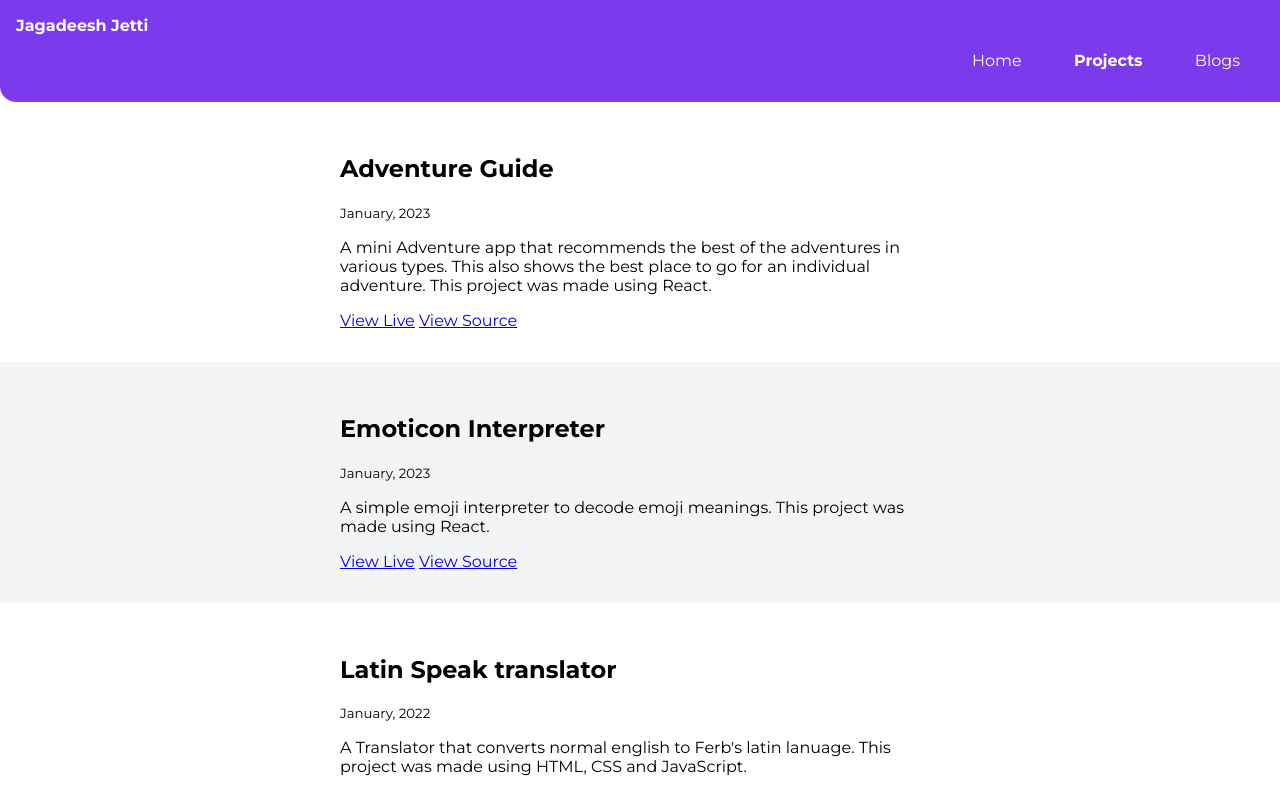
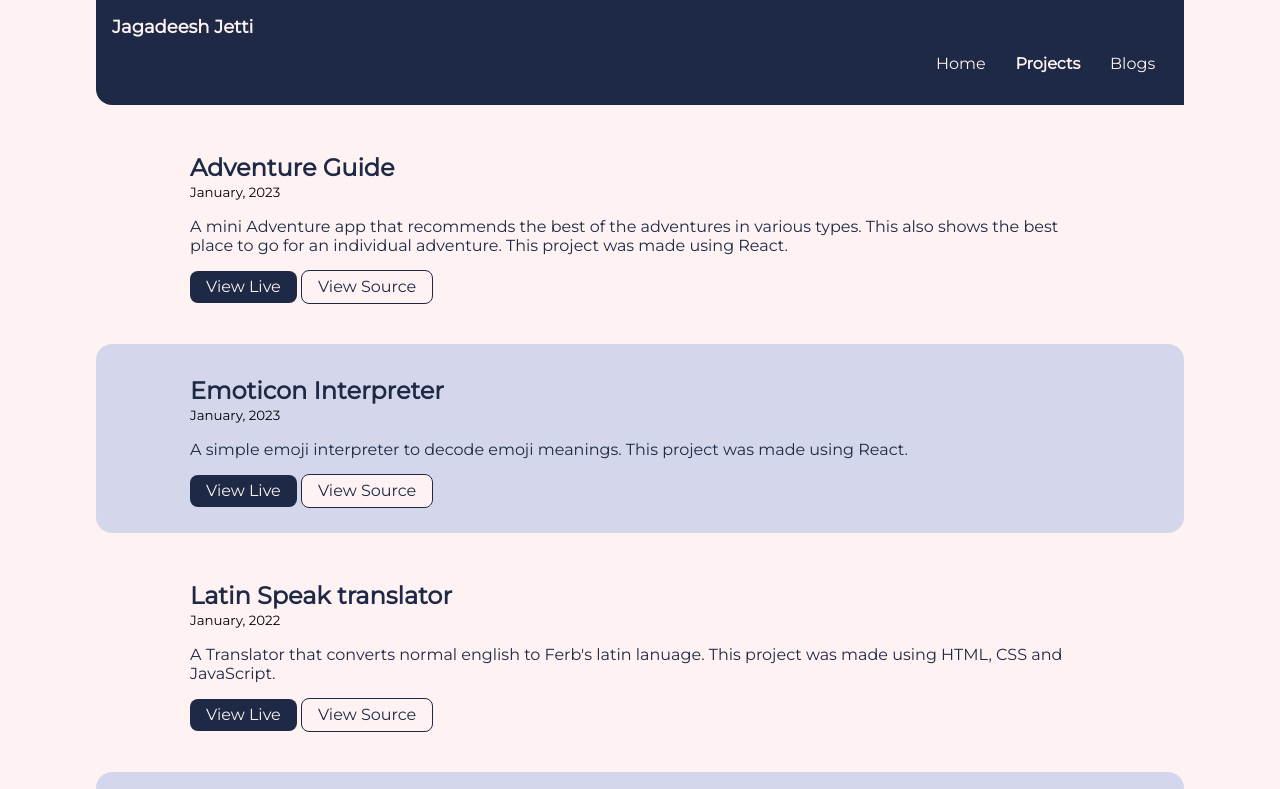
Before and after one commit to Jagadeesh-Jetti/Portfolio, a plain HTML site: page projects.html in a window 1280 px wide. Shown: the top 789 px of the page. Drawn offline with Linux system fonts and the light colour scheme.

Commit message:
style: added styling

```diff
--- a/style.css
+++ b/style.css
@@ -1,111 +1,122 @@
-@import url('https://fonts.googleapis.com/css2?family=Montserrat:wght@400;700&display=swap');
+@import url("https://fonts.googleapis.com/css2?family=Montserrat&display=swap");
+
+body {
+  font-family: "Montserrat", sans-serif;
+  color: var(--primary);
+  background-color: var(--secondary);
+  margin: 0px auto;
+  max-width: 85%;
+  width: 100%;
+}
 
 :root {
-    --primary-color: #7C3AED;
-    --off-white: #F3F4F6;
-    --dark-gray: #6B7280;
-}
-
-body {
-    font-family: 'Montserrat', sans-serif;
-    margin: 0px
+  --primary: #1d2945;
+  --secondary: #fef2f2;
+  --tertiary: #d4d7ec;
+  --primary-major: rgb(47, 46, 65);
 }
 
 hr {
-    margin: 2rem 0rem;
+  margin: 2rem 0;
 }
 
-/** spaces **/
-
-.margin-md {
-    margin: 2rem;
+.text-sm {
+  font-size: 0.8rem;
 }
 
-/** container **/
+/** containers **/
+
 .container {
-    padding: 0rem 1rem;
+  padding: 0rem 0rem;
+}
+
+.container-fluid {
+  padding-left: 1rem;
+  padding-right: 1rem;
+}
+
+.container-footer {
+  margin: auto;
+  padding-left: 1rem;
+  padding-right: 1rem;
+  max-width: 600px;
 }
 
 .container-center {
-    max-width: 600px;
+  max-width: 900px;
+  width: 100%;
   margin: auto;
 }
 
 /** links **/
-.link {
-    box-sizing: border-box;
+
+.primary-link {
   text-decoration: none;
-    padding: 0.5rem 1rem;
+  color: var(--secondary);
+  background-color: var(--primary);
+  width: max-content;
+  min-width: 140px;
+  border-radius: 0.5rem;
+  padding: 0.4rem 1rem 0.4rem 1rem;
 }
 
-.link-primary {
-    background-color: var(--primary-color);
+.secondary-link {
+  text-decoration: none;
+  color: var(--primary);
+  border: 1px solid var(--primary);
+  width: max-content;
+  min-width: 140px;
   border-radius: 0.5rem;
-    color: white;
-    display: block;
-    max-width: 140px;
-    margin: 1rem 1rem 1rem 0rem;
+  padding: 0.4rem 1rem 0.4rem 1rem;
+  background-color: var(--secondary);
 }
 
-.link-secondary {
-    color: var(--primary-color);
-    border-radius: 0.5rem;
-    border: 1px solid var(--primary-color);
-    display: block;
-    max-width: 140px;
-    margin: 1rem 1rem 1rem 0rem;
+
+
+.navigation {
+  background-color: var(--primary);
+  padding: 1rem 0rem;
+  color: var(--secondary);
+  border-bottom-left-radius: 1rem;
 }
 
-/** look into BEM naming convention for CSS **/
-
-/** lists **/
+.nav-brand {
+  font-weight: bolder;
+  font-size: large;
+}
 
 .list-non-bullet {
   list-style: none;
-    padding-inline-start: 0px;
+  text-align: right;
 }
 
 .list-item-inline {
-    display: inline;
-    padding: 0rem 0.5rem;
+  display: inline-block;
+  padding: 0rem 0.8rem;
 }
 
-/** navigation **/
-
-.navigation {
-    background-color: var(--primary-color);
-    color: white;
-    padding: 1rem;
-    border-bottom-left-radius: 1rem;
-}
-
-.navigation .nav-brand {
-    font-weight: bold;
-}
-
-.navigation .nav-pills {
-    text-align: right;
-}
-
-.navigation .link {
-    color: white;
+.navigation a {
+  text-decoration: none;
+  color: var(--secondary);
 }
 
 .navigation .link-active {
   font-weight: bold;
 }
 
-/** header **/
+
+
 
 .hero {
   padding: 2rem;
   padding-top: 5rem;
-
+  color: var(--tertiary);
+  display: block;
 }
 
-.hero .hero-img {
+.hero img {
   max-width: 80%;
-    width: 350px;
+  width: 400px;
   display: block;
   margin: auto;
 }
@@ -113,57 +124,80 @@ hr {
 .hero .hero-heading {
   text-align: center;
   padding-top: 1rem;
-    color: var(--dark-gray);
+  font-weight: bold;
+  color: var(--primary);
 }
 
 .hero .hero-heading .heading-inverted {
-    color: var(--primary-color);
+  color: var(--primary-major);
+  display: block;
 }
 
-/** sections **/
+
 
 .section {
   padding: 2rem;
+  margin: 1rem 0;
+  border-radius: 1rem;
+  text-align: left;
 }
 
-.section h1 {
-    text-align: center;
+.section h2 {
+  text-align: left;
+  margin: 0;
+}
 
+.section p {
+  padding-bottom: 0.4rem;
+
+}
+small{
+  color: black;
+}
+
+.blog{
+  text-align: justify;
+  text-justify: inter-word;
+}
+
+#blog-justify{
+  text-align: justify;
+  text-justify: inter-word;
 }
 
 .ow {
-    background-color: var(--off-white);
+  background-color: var(--tertiary);
 }
 
-/** footers **/
+/** lists **/
+
+.unordered {
+  list-style: none;
+}
+
+.list-inline li {
+  display: inline;
+  padding: 0rem 0.5rem;
+}
+
 
 .footer {
-    background-color: var(--primary-color);
-    padding: 4rem 1rem;
+  background-color: var(--primary);
+  color: var(--secondary);
+  padding: 2rem 0rem;
+  border-top-right-radius: 1rem;
   text-align: center;
-    color: white;
-    border-top-right-radius: 1rem;
 }
 
-.footer .link {
-    color: white
-}
-
-.footer .footer-header {
+.footer .header {
   font-weight: bold;
-    font-size: large;
+  font-size: larger;
 }
 
 .footer ul {
   padding-inline-start: 0px;
 }
 
-/** projects **/
-.showcase-list {
-    padding: 2rem;
+.footer .link {
+  color: var(--secondary);
 }
-
-/** blogs **/
-.showcase-blog {
-    padding-bottom: 6rem;
-}
```
Lines whose indentation alone changed are shown as unchanged.
